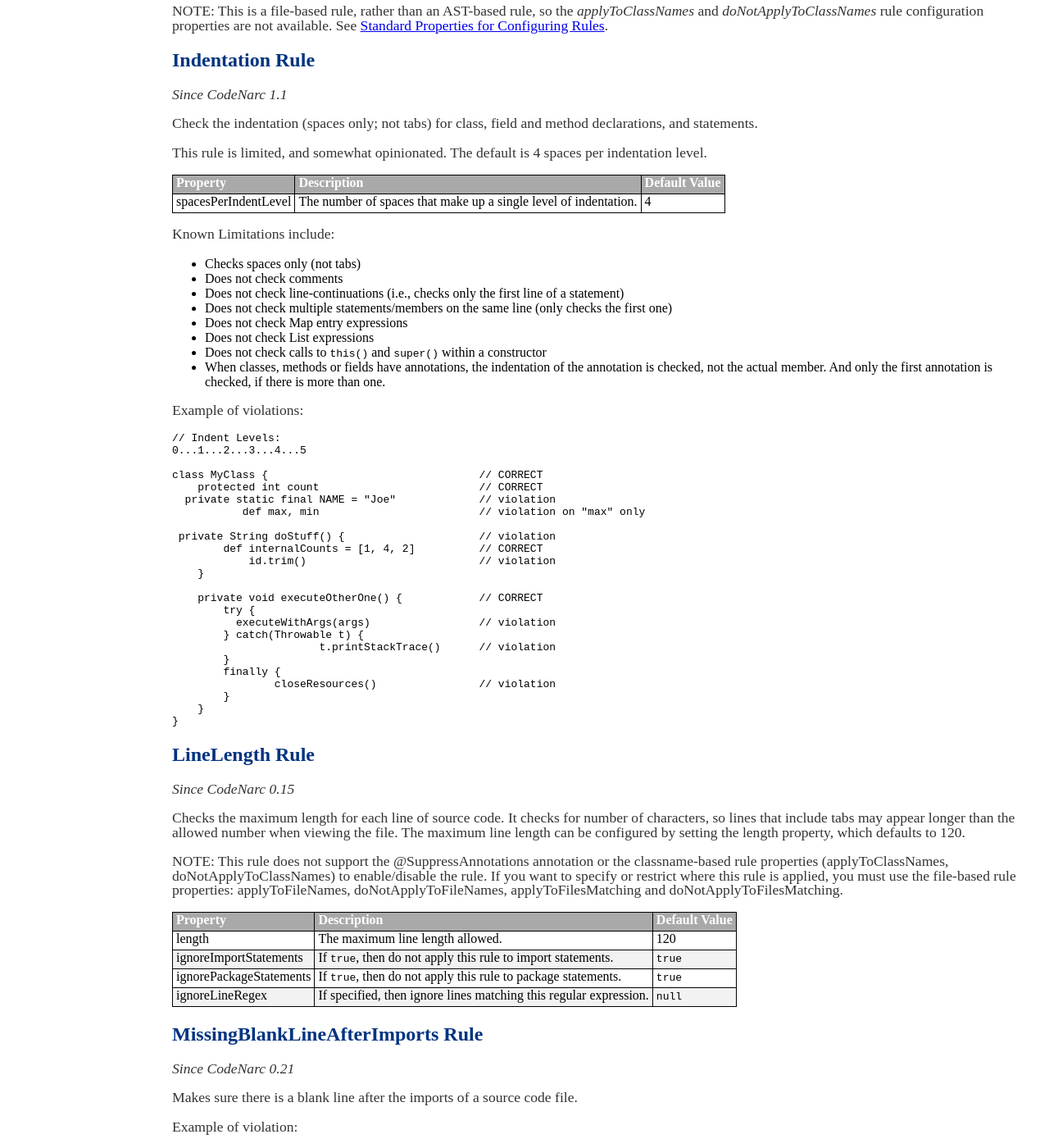
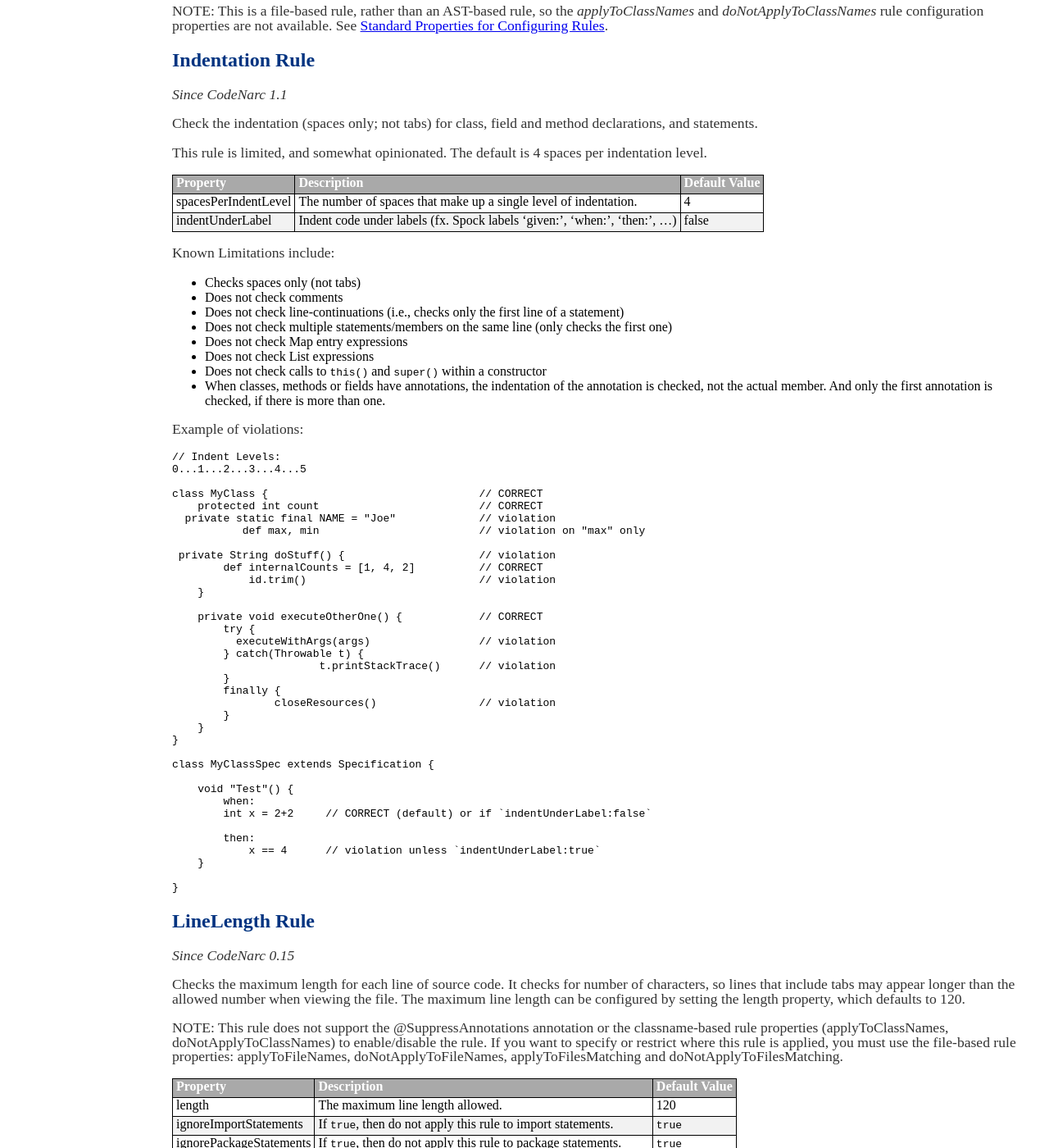
Before and after one commit to CodeNarc/CodeNarc, a Jekyll site: the page built from codenarc-rules-formatting.md, in a window 1280 px wide and 1400 px high, scrolled down 6138 px. Shown: the whole window at 82% size. Built offline with Jekyll 4.4.1, drawn with Linux system fonts in a browser that asks for light colours.

Commit message:
Document 'indentUnderLabel' property
ISSUE-789
Documentation for Indentation rule does not mention "indentUnderLabel" property

````diff
--- a/codenarc-rules-formatting.md
+++ b/codenarc-rules-formatting.md
@@ -407,6 +407,7 @@ This rule is limited, and somewhat opinionated. The default is 4 spaces per inde
 | Property                    | Description            | Default Value    |
 |-----------------------------|------------------------|------------------|
 | spacesPerIndentLevel        | The number of spaces that make up a single level of indentation. | 4 |
+| indentUnderLabel            | Indent code under labels (fx. Spock labels 'given:', 'when:', 'then:', ...) | false |
 
 Known Limitations include:
 
@@ -445,6 +446,18 @@ class MyClass {                                 // CORRECT
                 closeResources()                // violation
         }
     }
+}
+
+class MyClassSpec extends Specification {
+
+    void "Test"() {
+        when:
+        int x = 2+2     // CORRECT (default) or if `indentUnderLabel:false`
+
+        then:
+            x == 4      // violation unless `indentUnderLabel:true`
+    }
+
 }
 ```
 
````
